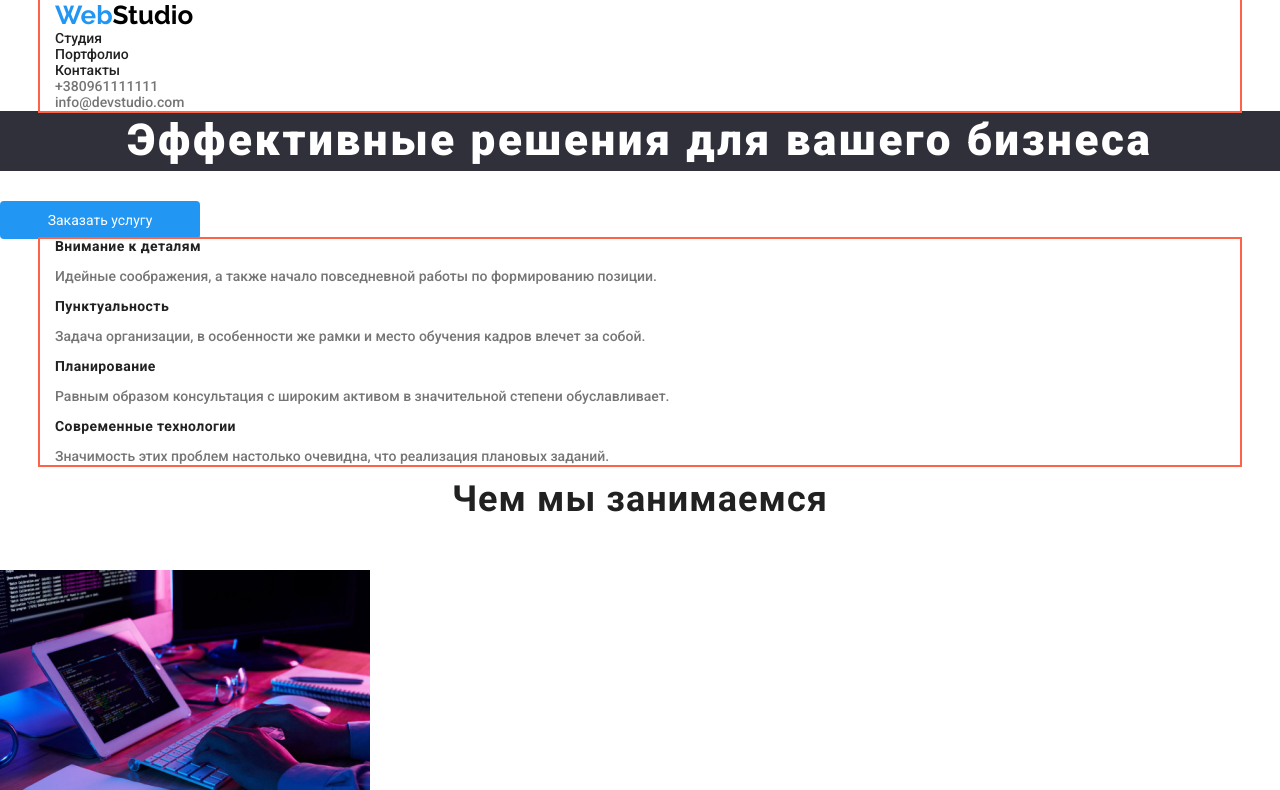
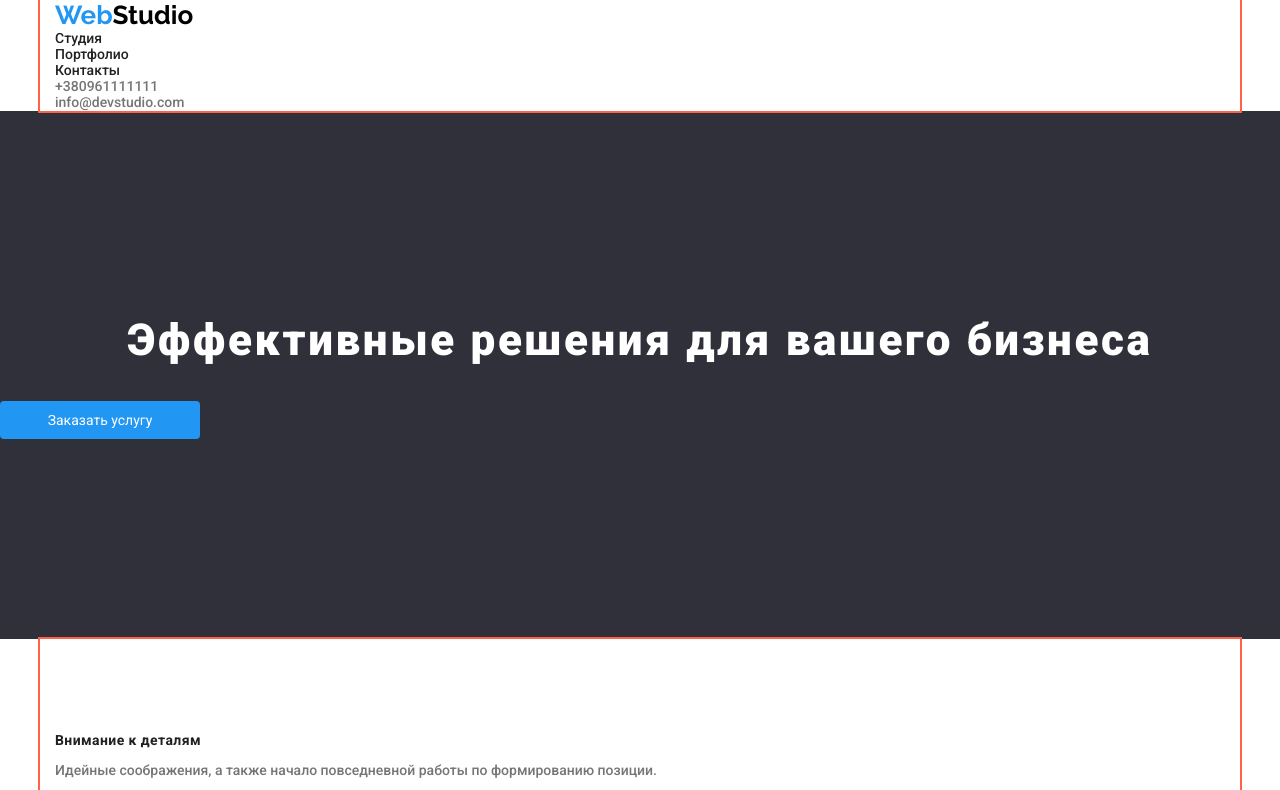
Before and after one commit to AllaKuznetsova/goit-markup-hw-03, a plain HTML site: page index.html in a window 1280 px wide. Shown: the top 790 px of the page. Drawn offline with nearby package versions, Linux system fonts and the light colour scheme.

Commit message:
Update styles.css

```diff
--- a/css/styles.css
+++ b/css/styles.css
@@ -79,7 +79,13 @@ body {
     margin: 0;
     padding: 0;
 }
+/* главный первый экран */
 
+.headline{
+    background-color:#2F303A;
+    padding-top: 200px;
+    padding-bottom: 200px;
+}
 
 .headline-title{
     margin-top: 0;
@@ -96,7 +102,11 @@ body {
 
 }
 
-/* sectio */
+/* второй экран */
+.section{
+    padding-top: 94px;
+    padding-bottom: 94px;
+}
 .section-title{
     margin-top: 0;
     margin-bottom: 10px;
```
